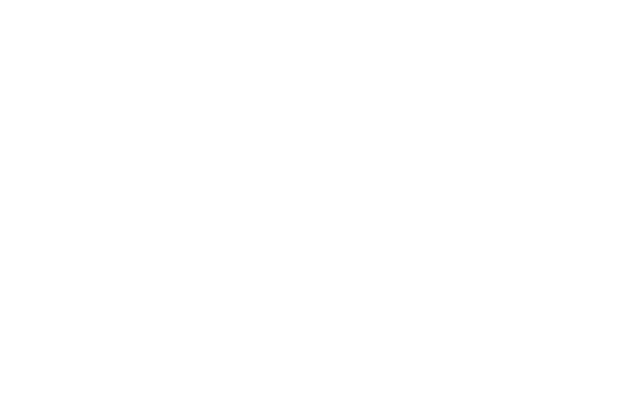
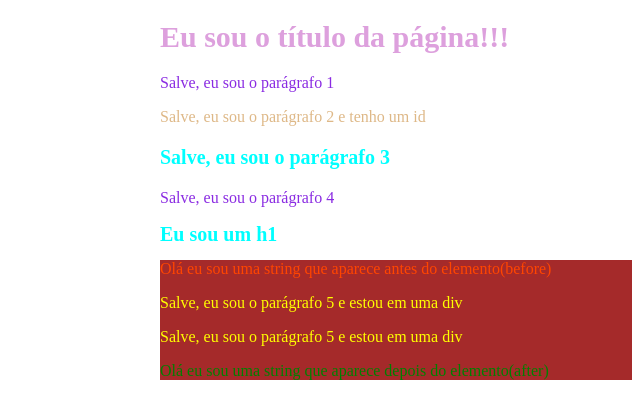
Before and after one commit to lorran77/revisao-css, a plain HTML site: page index.html in a window 1280 px wide. Shown: the whole page, without its empty margins (640-1280 px from the left). Drawn offline with Linux system fonts and the light colour scheme.

Commit message:
adicao de css para estudo

```diff
--- a/css/styles.css
+++ b/css/styles.css
@@ -0,0 +1,82 @@
+body {
+
+    margin-left: 800px;
+    color:chartreuse;
+}
+
+
+
+
+#xilindro{
+
+
+    color: burlywood;
+
+}
+
+p {
+
+
+    color: blueviolet;
+}
+
+.propaganda {
+
+
+    color: aqua;
+    font-size: 20px;
+    font-weight: bold;
+
+}
+
+
+.titulodapag {
+
+
+    color: plum;
+    font-size: 30px;
+
+}
+
+
+
+
+
+
+.fundobrown{
+
+    color: yellow;
+    background-color: brown;
+    height: 120px;
+
+}
+
+.fundobrown p{
+
+
+    color: yellow;
+
+
+}
+
+.fundobrown:hover {
+
+    background-color: blue;
+}
+
+.fundobrown::before{
+
+    color: orangered;
+    content: "Olá eu sou uma string que aparece antes do elemento(before)  "
+}
+
+.fundobrown::after{
+
+    color: green;
+    content: "Olá eu sou uma string que aparece depois do elemento(after)  "
+}
+
+.fundobrown:hover::after{
+
+    background-color: aquamarine;
+}
--- a/index.html
+++ b/index.html
@@ -1,14 +1,60 @@
 <!DOCTYPE html>
-<html lang="en">
+<html lang="pt br">
+
 <head>
     <meta charset="UTF-8">
     <meta http-equiv="X-UA-Compatible" content="IE=edge">
     <meta name="viewport" content="width=device-width, initial-scale=1.0">
+    <meta name="description" content="exercicios de revisão CSS básico do curso ford enter">
+    <meta name="keywords" content="css, html, markdown, front-end">
+    <link rel="stylesheet" href="css/styles.css">
+
 
     <title>Revisão CSS</title>
 
 </head>
+
+
+
 <body>
 
+    <h1 class="titulodapag">Eu sou o título da página!!!</h1>
+
+    <p>Salve, eu sou o parágrafo 1</p>
+    <p id="xilindro">Salve, eu sou o parágrafo 2 e tenho um id</p>
+    <p class="propaganda"> Salve, eu sou o parágrafo 3</p>
+    <p>Salve, eu sou o parágrafo 4</p>
+
+    <h1 class="propaganda">Eu sou um h1</h1>
+
+
+
+        <div class="fundobrown">
+
+        <div>
+            <p>Salve, eu sou o parágrafo 5 e estou em uma div </p>
+        </div>
+
+        <div>
+            <p>Salve, eu sou o parágrafo 5 e estou em uma div </p>
+        </div>
+
+
+
+
+
 </body>
+
+
+
+
+
+
+
+
+
+
+
+
+
 </html>
```
Also changed, not shown: 1 other file.
